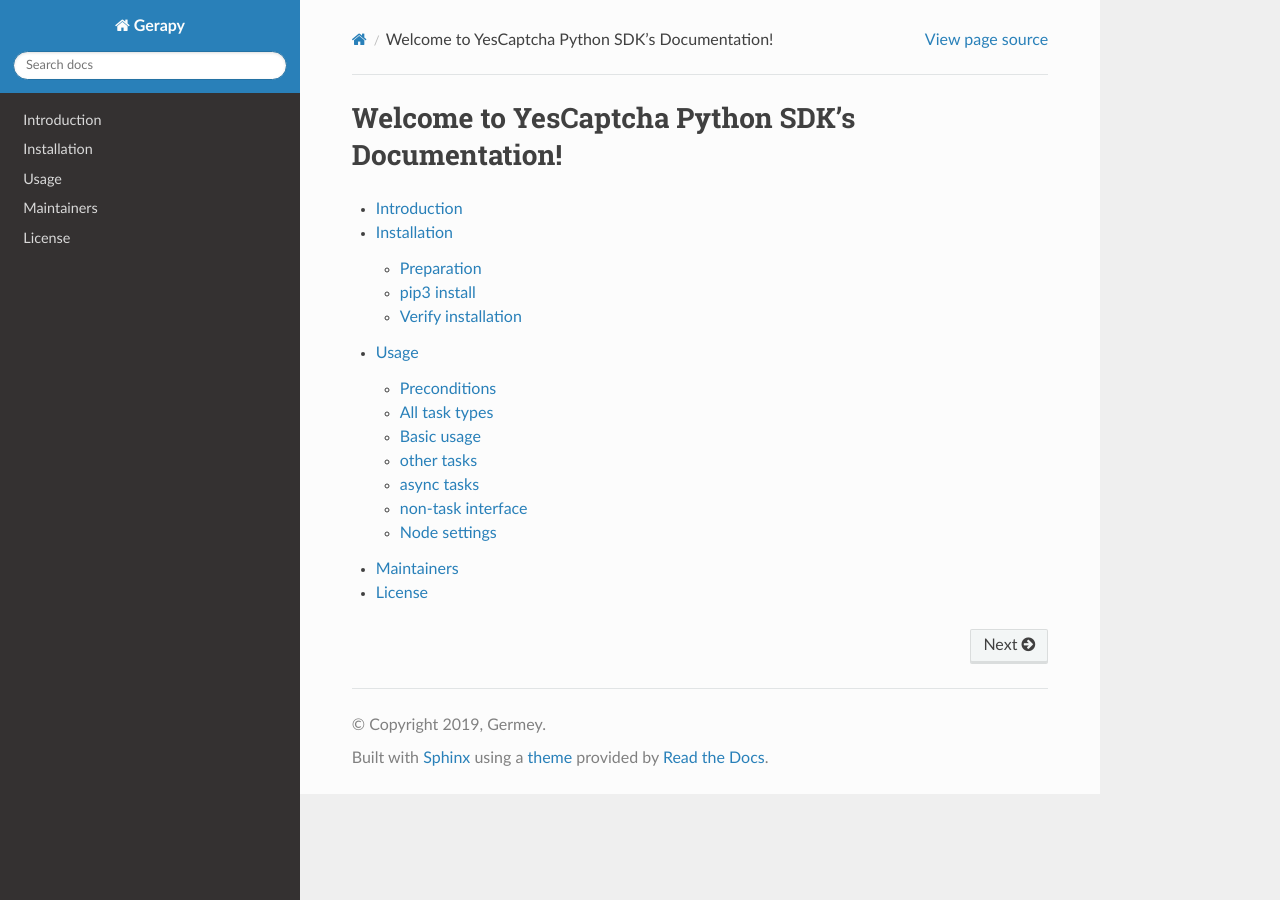
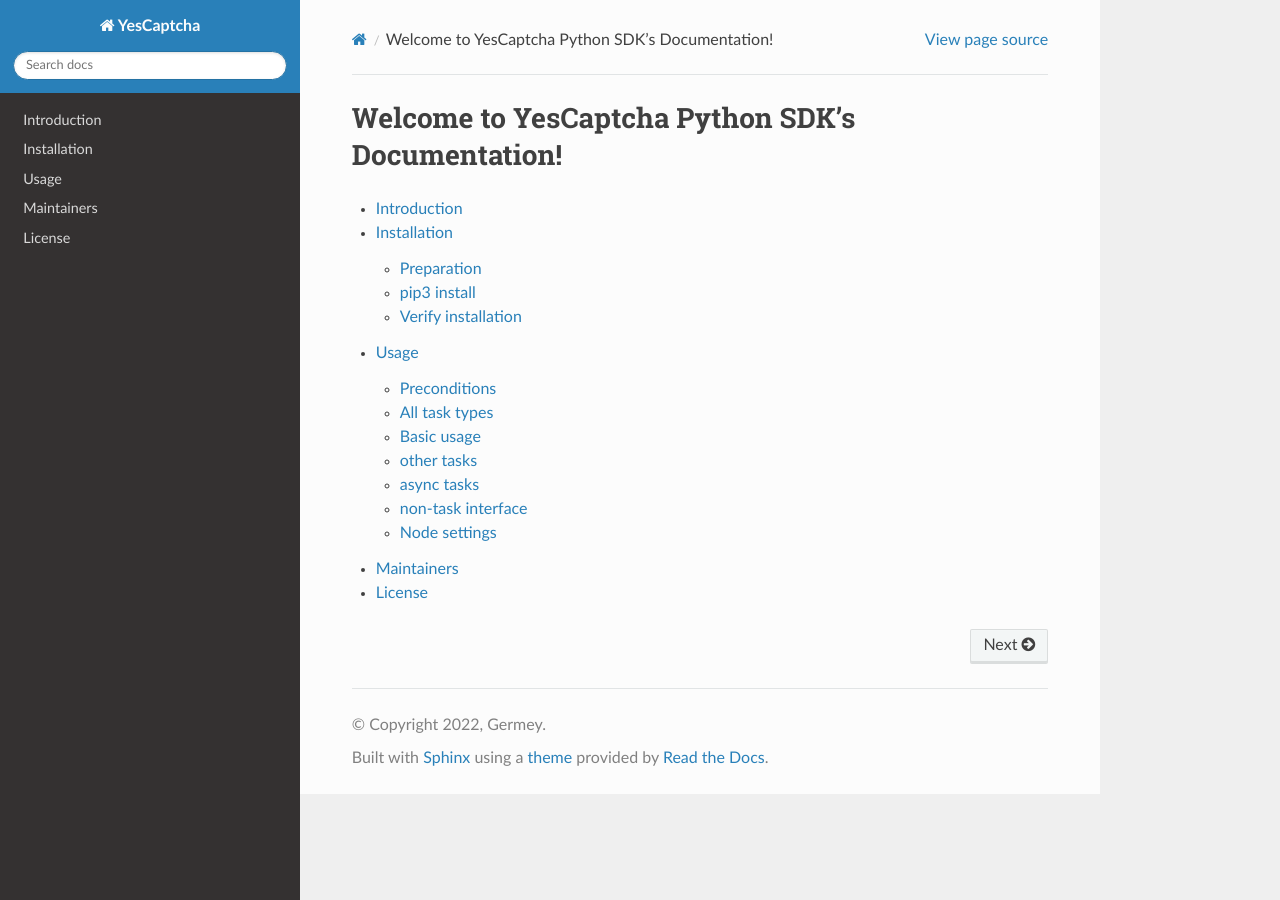
Before and after one commit to yescaptcha/yescaptcha-python, a Sphinx documentation site: the page built from docs/en/source/index.rst, in a window 1280 px wide. Built offline with Sphinx 7.4.7 and the Read the Docs theme 2.0.0, drawn with Linux system fonts in a browser that asks for light colours.

Commit message:
update docs

```diff
--- a/docs/en/source/conf.py
+++ b/docs/en/source/conf.py
@@ -16,12 +16,12 @@
 
 # -- Project information -----------------------------------------------------
 
-project = 'Gerapy'
-copyright = '2019, Germey'
+project = 'YesCaptcha'
+copyright = '2022, Germey'
 author = 'Germey'
 
 # The full version, including alpha/beta/rc tags
-release = '0.9.3'
+release = '0.1.0'
 
 # -- General configuration ---------------------------------------------------
 
```
